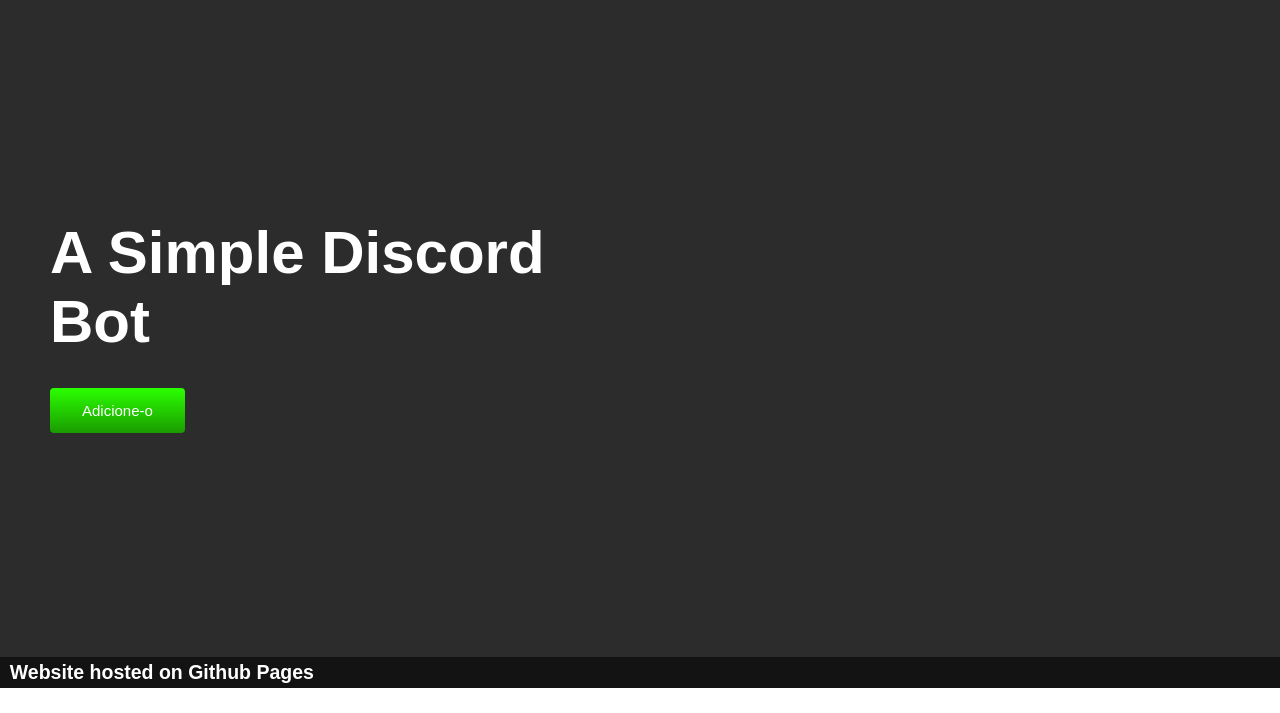
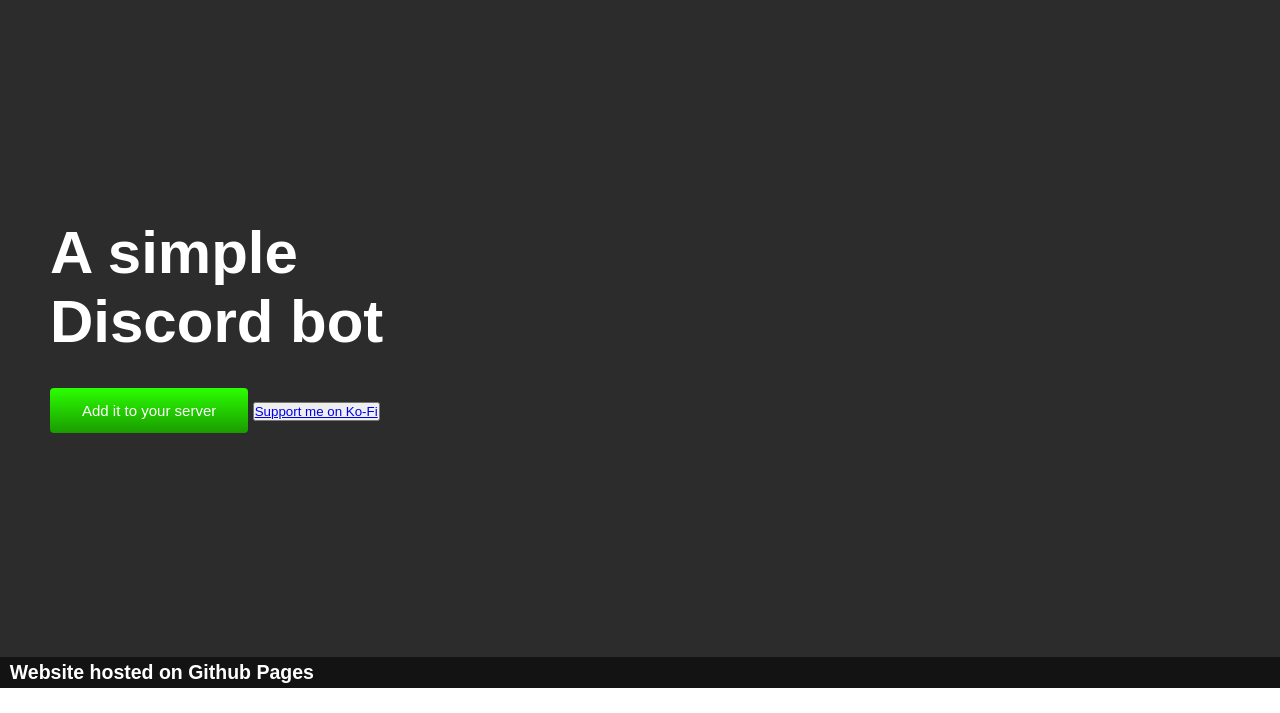
Before and after one commit to Brisolo32/TestBot, a plain HTML site: page index.html in a window 1280 px wide. Shown: the part 87-800 px from the top of the page. Drawn offline with Linux system fonts and the light colour scheme.

Commit message:
Update index.html

```diff
--- a/index.html
+++ b/index.html
@@ -20,8 +20,17 @@
         <div class="main">
             <div class="main__container">
                 <div class="main__content">
-                    <h1>A Simple Discord Bot</h1>
-                    <button class="main__btn"><a href="https://discord.com/api/oauth2/authorize?client_id=922283721791504426&permissions=8&scope=bot%20applications.commands">Adicione-o</a></button>
+                    <h1>A simple<br>Discord bot</h1>
+                    <button class="main__btn">
+                        <a href="https://discord.com/api/oauth2/authorize?client_id=922283721791504426&permissions=8&scope=bot%20applications.commands">
+                            Add it to your server
+                        </a>
+                    </button>
+                    <button class="kofi__btn">
+                        <a href="https://ko-fi.com/testbot">
+                            Support me on Ko-Fi
+                        </a>
+                    </button>
                 </div>
             </div>
         </div>
```
